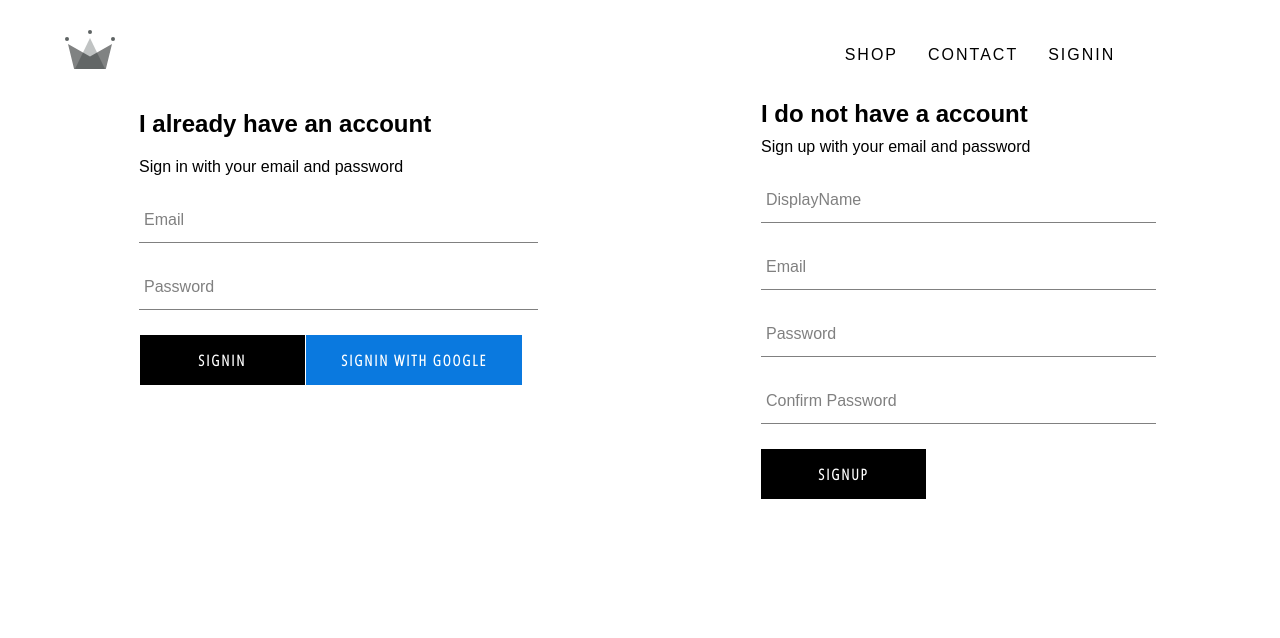
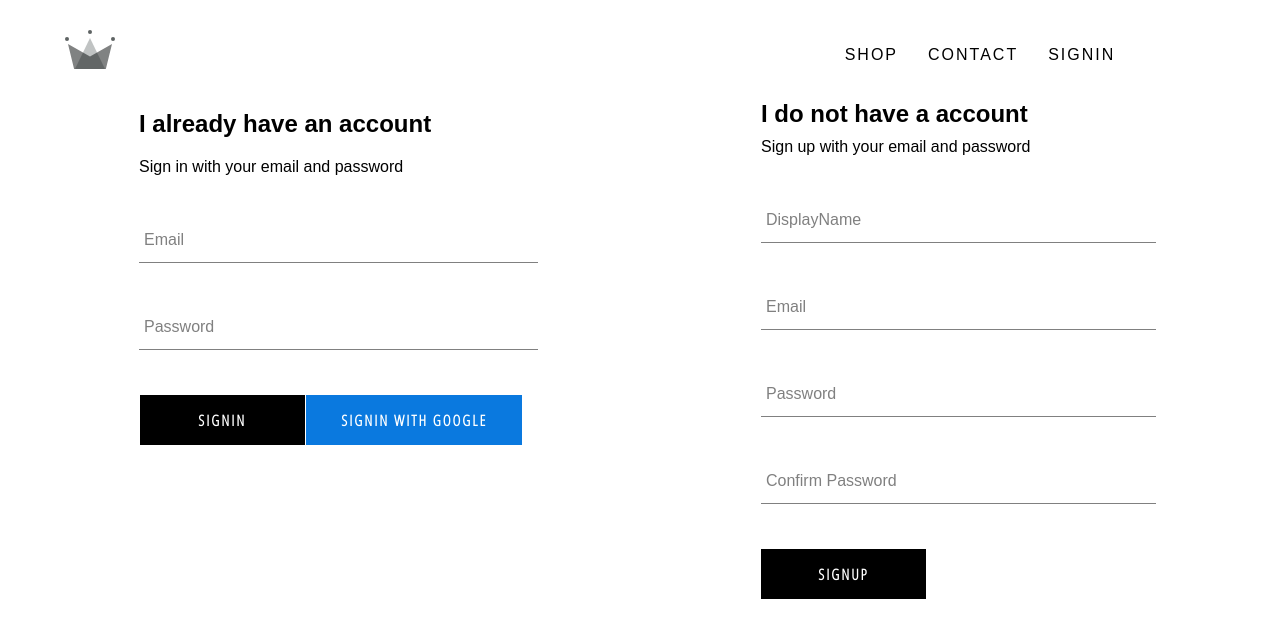
Before and after one commit to rajkharvar/react-ecommerce-project, a React (Create React App) app: page /signin in a window 1280 px wide. Shown: the top 638 px of the page. Built offline with nearby package versions, Linux system fonts and the light colour scheme; no server answers; a web font is replaced by a local one.

Commit message:
input component fix

```diff
--- a/src/components/form-input/FormInput.jsx
+++ b/src/components/form-input/FormInput.jsx
@@ -6,7 +6,15 @@ export const FormInput = ({ handleChange, label, ...otherProps }) => {
   return (
     <div className='group'>
       <input className='form-input' onChange={handleChange} {...otherProps} />
-      {label ? <label className='form-input-label'>{label}</label> : null}
+      {label ? (
+        <label
+          className={`${
+            otherProps.value.length ? 'shrink' : ''
+          } form-input-label`}
+        >
+          {label}
+        </label>
+      ) : null}
     </div>
   );
 };
--- a/src/components/form-input/form-input.scss
+++ b/src/components/form-input/form-input.scss
@@ -9,6 +9,7 @@ $main-color: black;
 
 .group {
   position: relative;
+  margin: 45px 0;
 
   .form-input {
     background: none;
@@ -30,7 +31,6 @@ $main-color: black;
     &:focus~.form-input-label {
       @include shrinkLabel();
     }
-
   }
 
   input[type='password'] {
@@ -51,5 +51,4 @@ $main-color: black;
       @include shrinkLabel();
     }
   }
-
 }
```
Lines whose indentation alone changed are shown as unchanged.
